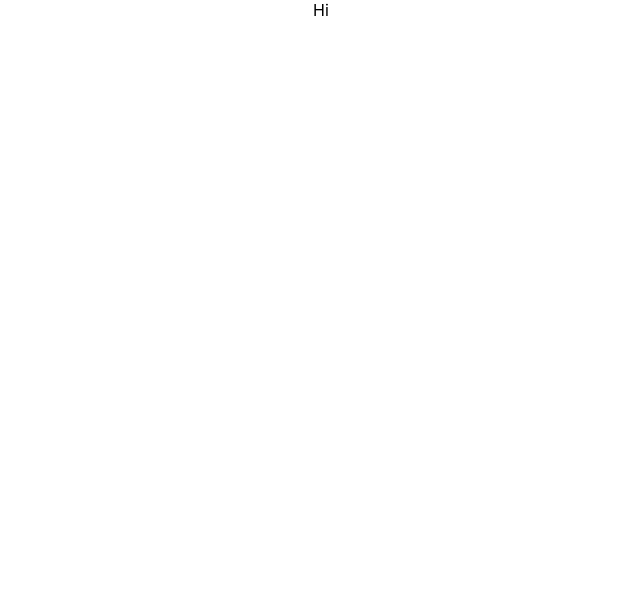
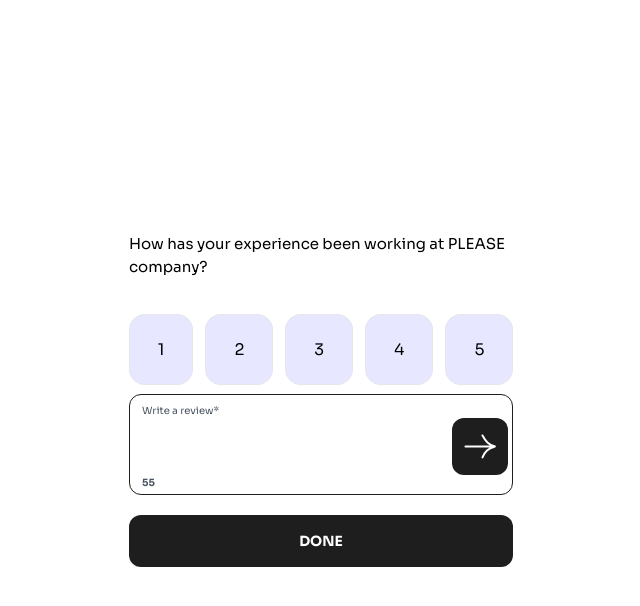
Before and after one commit to soclarence/Team-Feedback-App, a React (Create React App) app: page / in a window 1280 px wide. Shown: the top 606 px of the page, without its empty margins (319-959 px from the left). Built offline with nearby package versions, Linux system fonts and the light colour scheme.

Commit message:
Complete the style for the first feedback page

```diff
--- a/public/index.html
+++ b/public/index.html
@@ -12,6 +12,11 @@
 
     <link rel="manifest" href="%PUBLIC_URL%/manifest.json" />
 
+    <!-- fonts -->
+    <link rel="preconnect" href="https://fonts.googleapis.com">
+<link rel="preconnect" href="https://fonts.gstatic.com" crossorigin>
+<link href="https://fonts.googleapis.com/css2?family=Sora:wght@100;200;300;400;500;600;700;800&display=swap" rel="stylesheet">
+
     <title>React App</title>
   </head>
   <body>
--- a/src/App.js
+++ b/src/App.js
@@ -1,9 +1,10 @@
 import './App.css';
+import EnterFeedBack from './Components/Pages/EnterFeedback';
 
 function App() {
   return (
-    <div className="App">
-      Hi
+    <div>
+      <EnterFeedBack />
     </div>
   );
 }
--- a/src/Components/Buttons/ArrowSubmit.jsx
+++ b/src/Components/Buttons/ArrowSubmit.jsx
@@ -0,0 +1,13 @@
+import Arrow from "../../img/arrowSubmit.svg"
+
+function arrowSubmit() {
+    return(
+        <a href="#">
+            <button className="w-auto h-auto px-3 py-4 bg-mainBlack rounded-xl">
+            <img src={Arrow} alt="sumbit" />
+            </button>
+        </a>
+    )
+}
+
+export default arrowSubmit;
--- a/src/Components/Buttons/MainButton.jsx
+++ b/src/Components/Buttons/MainButton.jsx
@@ -0,0 +1,11 @@
+function mainButton() {
+    return(
+        <a href="#">
+            <button className="w-96 h-50  py-4 bg-mainBlack rounded-xl">
+                <p className="text-white text-sm font-bold">DONE</p>
+            </button>
+        </a>
+    )
+}
+
+export default mainButton;
--- a/src/Components/Fields/RadioInput.jsx
+++ b/src/Components/Fields/RadioInput.jsx
@@ -0,0 +1,14 @@
+
+
+function radioInput(props) {
+    return (
+        <div className="w-auto mb-3">
+            <input className="peer hidden" type="radio" id={props.idName} name="rate" />
+            <label className="px-7 py-6  bg-brightBlue border rounded-2xl hover:bg-mainBlue peer-checked:bg-mainBlue peer-checked:text-white cursor-pointer transition" htmlFor={props.labelFor}>
+                <span>{props.number}</span>
+            </label>
+        </div>
+    )
+}
+
+export default radioInput
--- a/src/Components/Fields/TextInput.jsx
+++ b/src/Components/Fields/TextInput.jsx
@@ -0,0 +1,20 @@
+import ArrowSubmit from "../Buttons/ArrowSubmit"
+
+function textInput() {
+    return (
+        <div className="border-mainBlack border rounded-xl  px-1 py-1 w-96">
+            <div>
+                <p className="text-[10px] text-gray-600 pl-2 pt-1">Write a review*</p>
+            </div>
+
+            <div className="flex w-auto">
+                {/* <input className="w-96 text-[13px]" type="text" maxLength={55} /> */}
+                <textarea style={{resize: "none", outline: "none"}} className="w-96 bg-none pt-2 px-2" name="" id="" cols="30" rows="2" maxLength={55}></textarea>
+                <ArrowSubmit />
+            </div>
+            <p className="text-[10px] text-gray-600 font-bold  pl-2">55</p>
+        </div>
+    )
+}
+
+export default textInput;
--- /dev/null
+++ b/src/Components/Pages/EnterFeedback.jsx
@@ -0,0 +1,45 @@
+
+import TextInput from "../Fields/TextInput"
+import MainButton from "../Buttons/MainButton"
+import RadioInput from "../Fields/RadioInput"
+
+function enterFeedBack(){
+    return(
+        <div className="w-full flex flex-col justify-center items-center space-y-5 h-screen">
+            <div className="w-96 pb-10">
+                <p className="text-[15px]">How has your experience been working at PLEASE company?</p>
+            </div>
+            <div className="flex flex-row space-x-3">
+                <RadioInput
+                    number="1"
+                    idName="one"
+                    labelFor="one"
+                />
+                <RadioInput
+                    number="2"
+                    idName="two"
+                    labelFor="two"
+                />
+                <RadioInput
+                    number="3"
+                    idName="three"
+                    labelFor="three"
+                />
+                <RadioInput
+                    number="4"
+                    idName="four"
+                    labelFor="four"
+                />
+                <RadioInput
+                    number="5"
+                    idName="five"
+                    labelFor="five"
+                />
+            </div>
+            <TextInput />
+            <MainButton />
+        </div>
+    )
+}
+
+export default enterFeedBack
--- a/src/index.css
+++ b/src/index.css
@@ -1,13 +1,9 @@
-body {
-  margin: 0;
-  font-family: -apple-system, BlinkMacSystemFont, 'Segoe UI', 'Roboto', 'Oxygen',
-    'Ubuntu', 'Cantarell', 'Fira Sans', 'Droid Sans', 'Helvetica Neue',
-    sans-serif;
-  -webkit-font-smoothing: antialiased;
-  -moz-osx-font-smoothing: grayscale;
+@tailwind base;
+@tailwind components;
+@tailwind utilities;
+
+@layer base {
+  body {
+    font-family: 'Sora', sans-serif;
+  }
 }
-
-code {
-  font-family: source-code-pro, Menlo, Monaco, Consolas, 'Courier New',
-    monospace;
-}
--- a/tailwind.config.js
+++ b/tailwind.config.js
@@ -1,8 +1,23 @@
 /** @type {import('tailwindcss').Config} */
 module.exports = {
-  content: [],
+  content: [
+    "./src/**/*.{js,jsx}"
+  ],
   theme: {
-    extend: {},
+    screens: {
+      'sm': '640px',
+      'md': '768px',
+      'lg': '1024px',
+      'xl': '1280px'
+    },
+    extend: {
+      colors: {
+        'brightBlue': '#E7E8FF',
+        'mainOrange': '#F49D68',
+        'mainBlue': '#767DE8',
+        'mainBlack': '#1E1E1E'
+      }
+    },
   },
   plugins: [],
 }
```
Also changed, not shown: src/img/arrowSubmit.svg (added).
